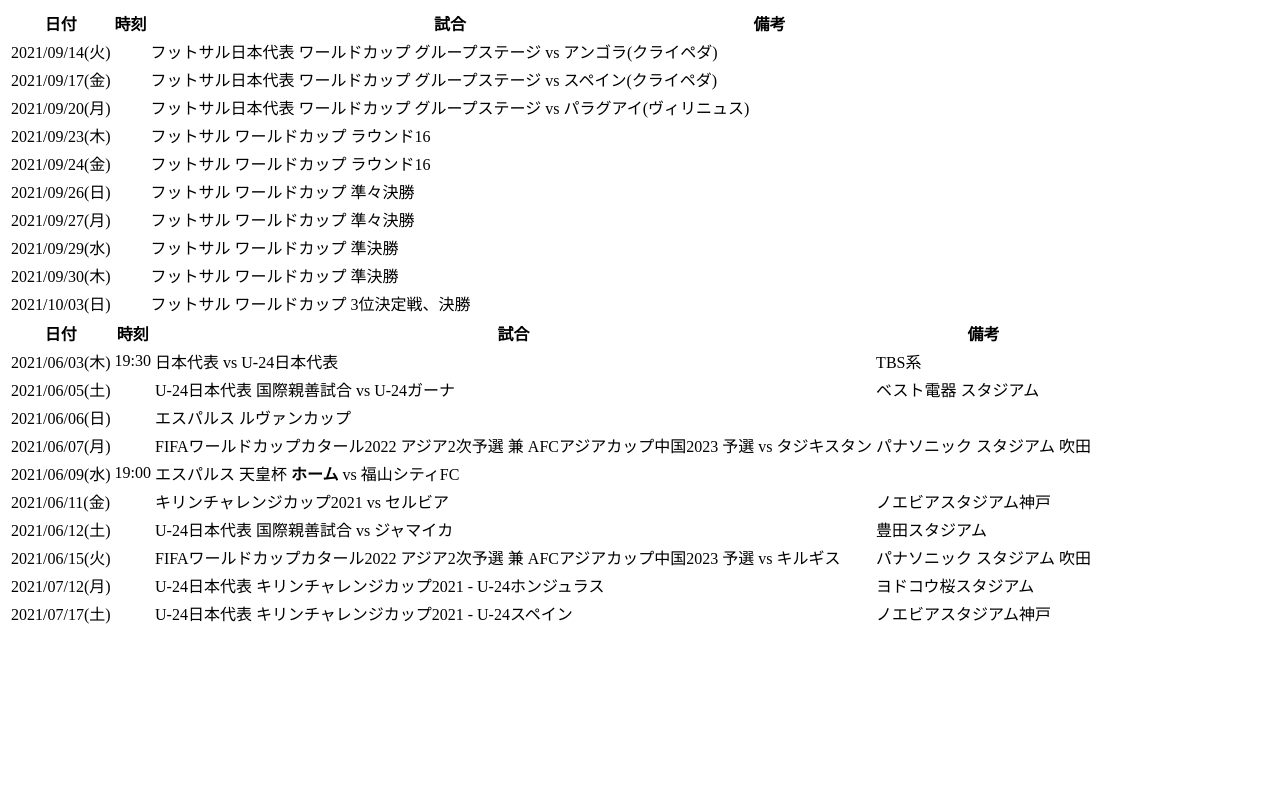
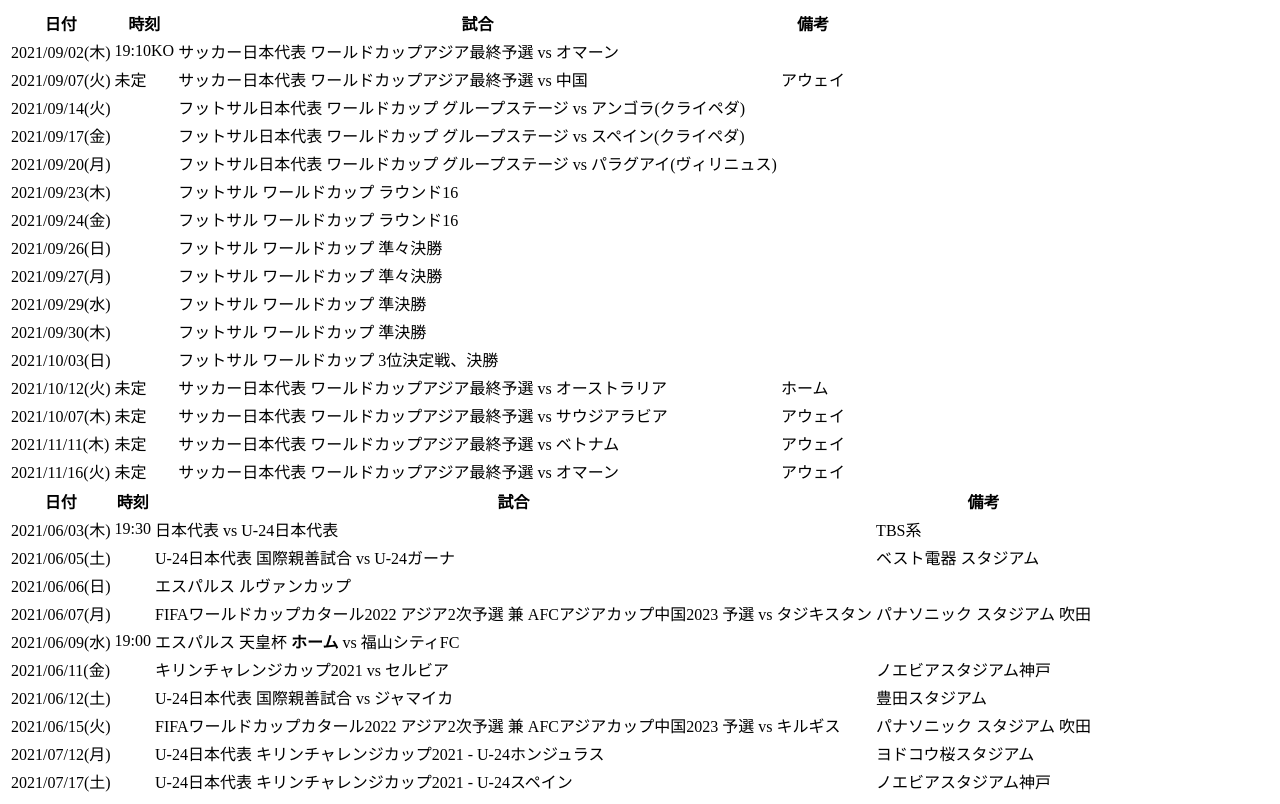
Before and after one commit to hsyyhsy/soccer, a plain HTML site: page index.html in a window 1280 px wide. Drawn offline with Linux system fonts and the light colour scheme.

Commit message:
Update index.html

```diff
--- a/index.html
+++ b/index.html
@@ -1,6 +1,8 @@
 <html>
 <table>
   <th>日付</th><th>時刻</th><th>試合</th><th>備考</th>
+  <tr><td>2021/09/02(木)</td><td>19:10KO</td><td>サッカー日本代表 ワールドカップアジア最終予選 vs オマーン</td><td></td></tr>
+  <tr><td>2021/09/07(火)</td><td>未定</td><td>サッカー日本代表 ワールドカップアジア最終予選 vs 中国</td><td>アウェイ</td></tr>
   <tr><td>2021/09/14(火)</td><td></td><td>フットサル日本代表 ワールドカップ グループステージ vs アンゴラ(クライペダ)</td><td></td></tr>
   <tr><td>2021/09/17(金)</td><td></td><td>フットサル日本代表 ワールドカップ グループステージ vs スペイン(クライペダ)</td><td></td></tr>
   <tr><td>2021/09/20(月)</td><td></td><td>フットサル日本代表 ワールドカップ グループステージ vs パラグアイ(ヴィリニュス)</td><td></td></tr>
@@ -11,6 +13,10 @@
   <tr><td>2021/09/29(水)</td><td></td><td>フットサル ワールドカップ 準決勝</td><td></td></tr>
   <tr><td>2021/09/30(木)</td><td></td><td>フットサル ワールドカップ 準決勝</td><td></td></tr>
   <tr><td>2021/10/03(日)</td><td></td><td>フットサル ワールドカップ 3位決定戦、決勝</td><td></td></tr>
+  <tr><td>2021/10/12(火)</td><td>未定</td><td>サッカー日本代表 ワールドカップアジア最終予選 vs オーストラリア</td><td>ホーム</td></tr>
+  <tr><td>2021/10/07(木)</td><td>未定</td><td>サッカー日本代表 ワールドカップアジア最終予選 vs サウジアラビア</td><td>アウェイ</td></tr>
+  <tr><td>2021/11/11(木)</td><td>未定</td><td>サッカー日本代表 ワールドカップアジア最終予選 vs ベトナム</td><td>アウェイ</td></tr>
+  <tr><td>2021/11/16(火)</td><td>未定</td><td>サッカー日本代表 ワールドカップアジア最終予選 vs オマーン</td><td>アウェイ</td></tr>
 </table>
 
 <table>
```
